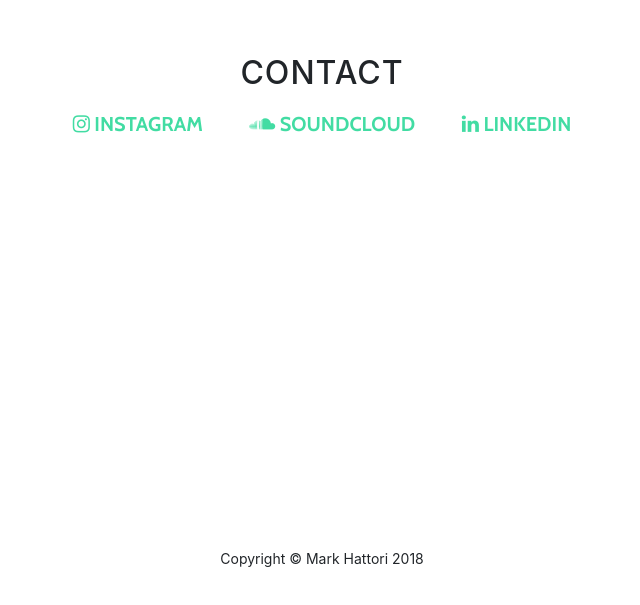
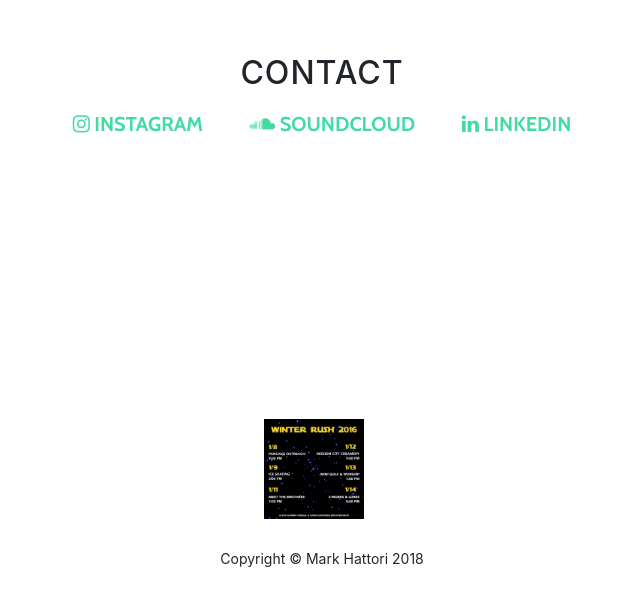
Before and after one commit to markhattori/markhattori.github.io, a website with bundled scripts: page index.html in a window 1280 px wide. Shown: the part 5335-5940 px from the top of the page, without its empty margins (318-958 px from the left). Built offline with nearby package versions, Linux system fonts and the light colour scheme.

Commit message:
logo edit

```diff
--- a/index.html
+++ b/index.html
@@ -199,7 +199,7 @@
     <!-- Footer -->
     <footer>
       <div class="container text-center">
-        <a class="navbar-brand js-scroll-trigger" href="#page-top"> <img src="img/logo.png" width="100" height ="100"></a>
+        <a class="navbar-brand js-scroll-trigger" href="#page-top"> <img src="img/winterrush2016.png" width="100" height ="100"></a>
         <br>
         <br>
         <p>Copyright &copy; Mark Hattori 2018</p>
```
